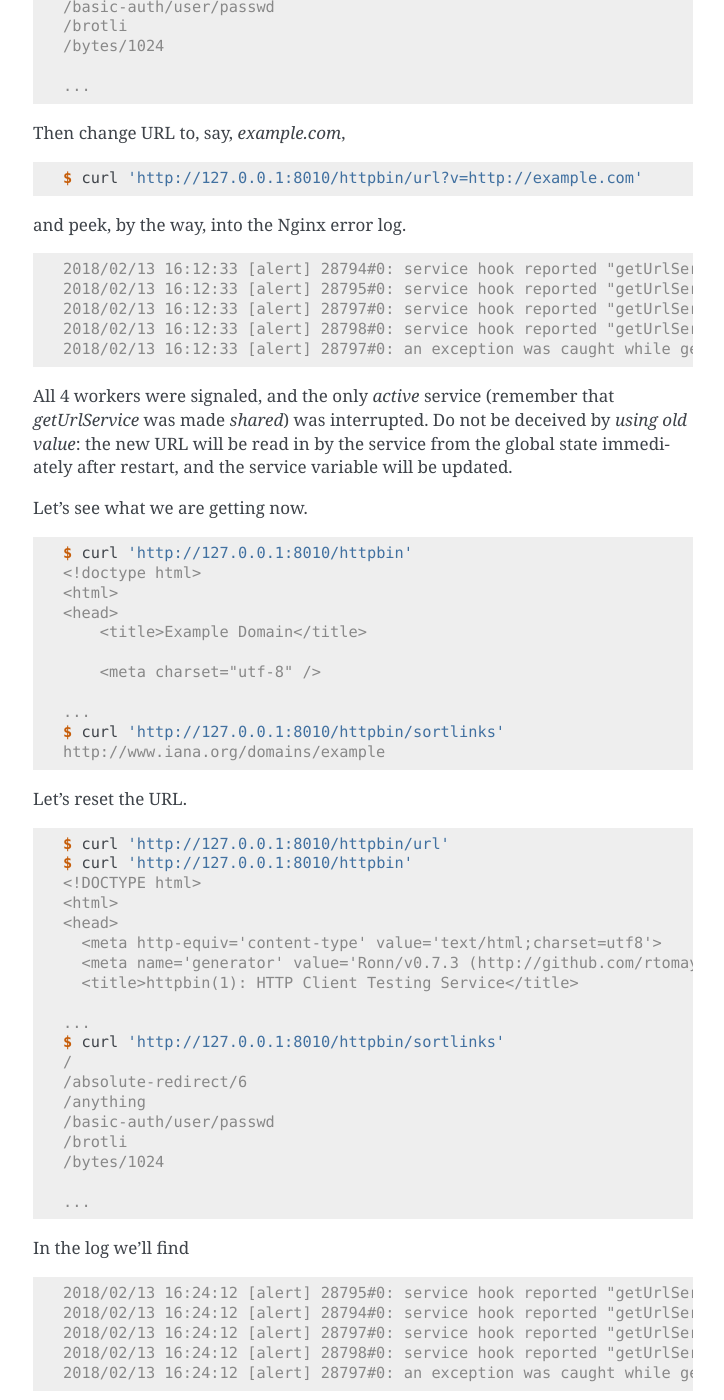
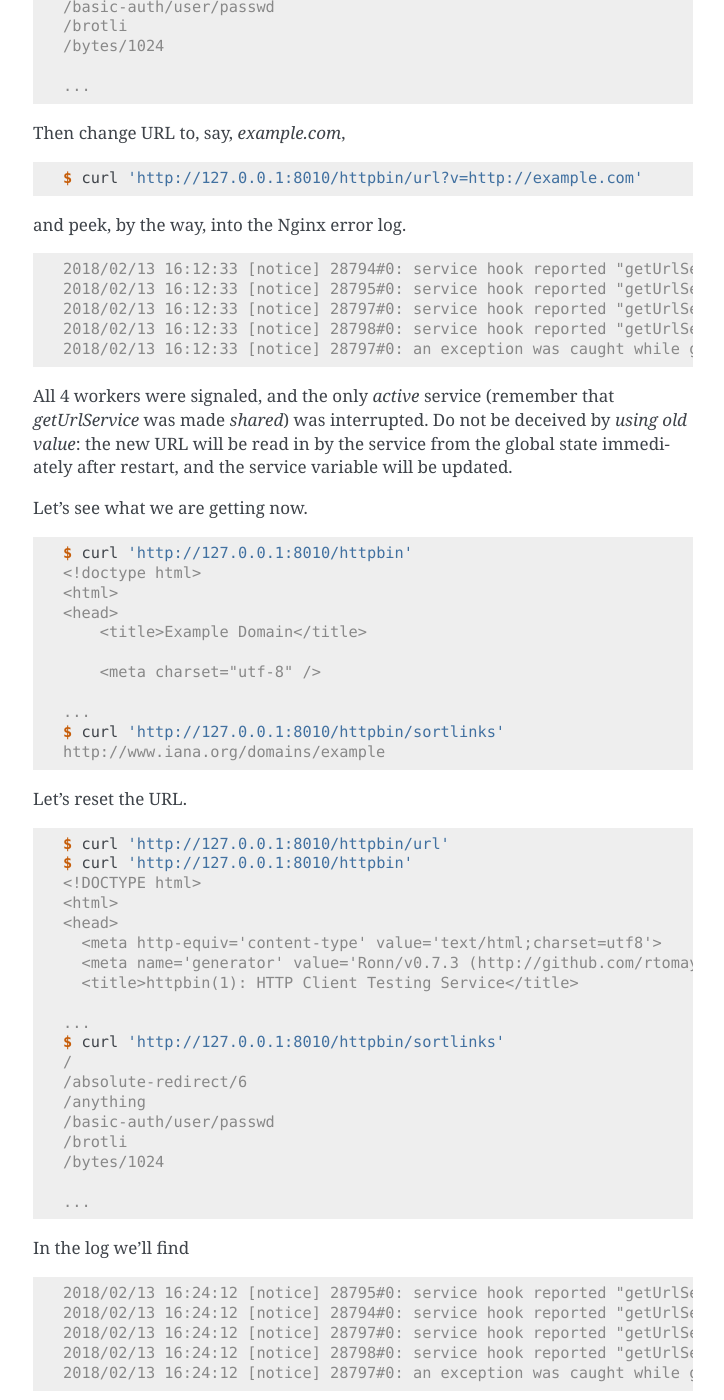
Before and after one commit to lyokha/nginx-haskell-module, a Sphinx documentation site: the page built from docs/yet-another-doc-with-examples/nginx-haskell-module-yadwe.rst, in a window 1280 px wide and 1400 px high, scrolled down 19998 px. Shown: the whole window, without its empty margins (387-1111 px from the left). Built offline with Sphinx 7.4.7, drawn with Linux system fonts in a browser that asks for light colours; some of the changed text lies outside the part shown.

Commit message:
log messages wrongly tagged as ALERT were re-tagged as NOTICE or ERROR

```diff
--- a/docs/yet-another-doc-with-examples/nginx-haskell-module-yadwe.rst
+++ b/docs/yet-another-doc-with-examples/nginx-haskell-module-yadwe.rst
@@ -914,11 +914,11 @@ and peek, by the way, into the Nginx error log.
 
 .. code-block:: console
 
-   2018/02/13 16:12:33 [alert] 28794#0: service hook reported "getUrlService set URL http://example.com"
-   2018/02/13 16:12:33 [alert] 28795#0: service hook reported "getUrlService set URL http://example.com"
-   2018/02/13 16:12:33 [alert] 28797#0: service hook reported "getUrlService set URL http://example.com"
-   2018/02/13 16:12:33 [alert] 28798#0: service hook reported "getUrlService set URL http://example.com"
-   2018/02/13 16:12:33 [alert] 28797#0: an exception was caught while getting value of service variable "hs_service_httpbin": "Service was interrupted by a service hook", using old value
+   2018/02/13 16:12:33 [notice] 28794#0: service hook reported "getUrlService set URL http://example.com"
+   2018/02/13 16:12:33 [notice] 28795#0: service hook reported "getUrlService set URL http://example.com"
+   2018/02/13 16:12:33 [notice] 28797#0: service hook reported "getUrlService set URL http://example.com"
+   2018/02/13 16:12:33 [notice] 28798#0: service hook reported "getUrlService set URL http://example.com"
+   2018/02/13 16:12:33 [notice] 28797#0: an exception was caught while getting value of service variable "hs_service_httpbin": "Service was interrupted by a service hook", using old value
 
 All 4 workers were signaled, and the only *active* service (remember that *getUrlService* was made *shared*) was interrupted. Do not be deceived by *using old
 value*: the new URL will be read in by the service from the global state immediately after restart, and the service variable will be updated.
@@ -967,11 +967,11 @@ In the log we’ll find
 
 .. code-block:: console
 
-   2018/02/13 16:24:12 [alert] 28795#0: service hook reported "getUrlService reset URL"
-   2018/02/13 16:24:12 [alert] 28794#0: service hook reported "getUrlService reset URL"
-   2018/02/13 16:24:12 [alert] 28797#0: service hook reported "getUrlService reset URL"
-   2018/02/13 16:24:12 [alert] 28798#0: service hook reported "getUrlService reset URL"
-   2018/02/13 16:24:12 [alert] 28797#0: an exception was caught while getting value of service variable "hs_service_httpbin": "Service was interrupted by a service hook", using old value
+   2018/02/13 16:24:12 [notice] 28795#0: service hook reported "getUrlService reset URL"
+   2018/02/13 16:24:12 [notice] 28794#0: service hook reported "getUrlService reset URL"
+   2018/02/13 16:24:12 [notice] 28797#0: service hook reported "getUrlService reset URL"
+   2018/02/13 16:24:12 [notice] 28798#0: service hook reported "getUrlService reset URL"
+   2018/02/13 16:24:12 [notice] 28797#0: an exception was caught while getting value of service variable "hs_service_httpbin": "Service was interrupted by a service hook", using old value
 
 Service update hooks
 --------------------
--- a/docs/yet-another-doc-with-examples/test.conf
+++ b/docs/yet-another-doc-with-examples/test.conf
@@ -5,9 +5,13 @@ events {
     worker_connections  1024;
 }
 
+error_log               /tmp/nginx-test-haskell-error.log info;
+
 http {
     default_type        application/octet-stream;
     sendfile            on;
+    error_log           /tmp/nginx-test-haskell-error.log info;
+    access_log          /tmp/nginx-test-haskell-access.log;
 
     haskell load /var/lib/nginx/test.so;
 
```
Also changed, not shown: other parts of docs/yet-another-doc-with-examples/nginx-haskell-module-yadwe.rst (+4 -0 lines), docs/yet-another-doc-with-examples/nginx-haskell-module-yadwe.html (+14 -10 lines), docs/yet-another-doc-with-examples/nginx-haskell-module-yadwe.md (+14 -10 lines), 6 other files.
